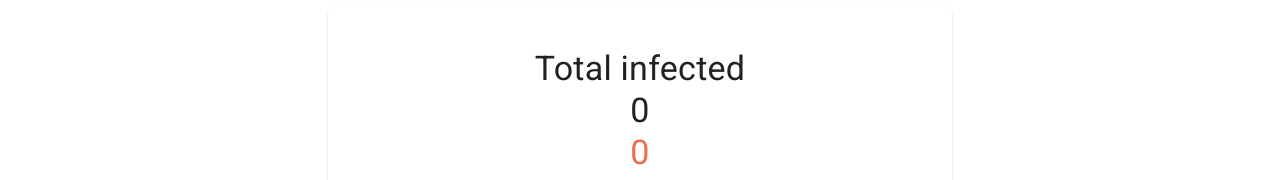
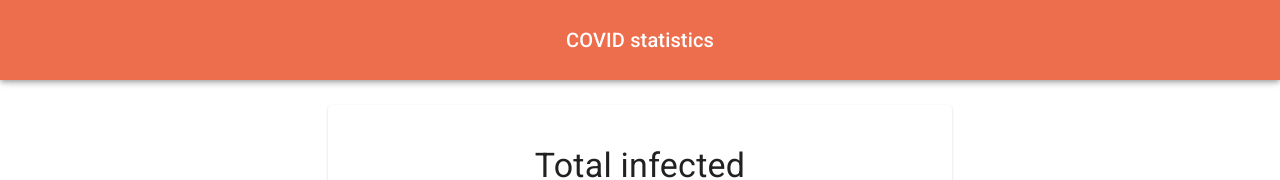
Before and after one commit to ay-ay-vasilev/react-projects, a React (Create React App) app: page / in a window 1280 px wide. Shown: the top 180 px of the page. Built offline with nearby package versions, Linux system fonts and the light colour scheme; no server answers.

Commit message:
Started implementing the App Bar for future navigation

```diff
--- a/src/App.js
+++ b/src/App.js
@@ -1,7 +1,22 @@
 import React from "react";
+// Material UI
+import AppBar from "@material-ui/core/AppBar"
+import Container from "@material-ui/core/Container"
+import Typography from "@material-ui/core/Typography"
+import Grid from "@material-ui/core/Grid"
 // Custom components
 import Info from "./components/Info";
+import Test from "./components/Test";
 
 export default function App() {
-  return <Info />;
+  return <React.Fragment>
+    <AppBar style={{margin: 'auto', height: 80, backgroundColor: '#EC6E4C', justifyContent: "center", alignItems: "center"}}>
+        <Typography variant="h6">
+          COVID statistics
+        </Typography>
+    </AppBar>
+    <Container style={{marginTop: 80, padding: 25}}>
+    <Info/>
+    </Container>
+    </React.Fragment>;
 }
--- a/src/components/Info.js
+++ b/src/components/Info.js
@@ -1,53 +1,17 @@
 import React from "react";
 // MUI
 import Grid from "@material-ui/core/Grid";
-import { makeStyles } from "@material-ui/core/styles";
 // Custom
 import InfoCard from "./InfoCard";
+// styles
+import styles from "../styles/styles"
 
-const useStyles = makeStyles((theme) => ({
-  infoCardWrapper: {
-    maxWidth: theme.spacing(80),
-    width: "100%",
-    alignSelf: "center",
-  },
-  infoCardStyle: {
-    margin: "auto",
-    padding: theme.spacing(2),
-  },
-  forecastStyle: {
-    margin: "auto",
-    width: theme.spacing(14) * 5,
-    padding: theme.spacing(2),
-    spacing: theme.spacing(2),
-  },
-  weatherCard: {
-    width: theme.spacing(14),
-    height: theme.spacing(20),
-  },
-  weatherIcon: {
-    height: theme.spacing(6),
-    width: theme.spacing(6),
-    alignSelf: "center",
-    justify: "center",
-  },
-  weatherIconBig: {
-    height: theme.spacing(8),
-    width: theme.spacing(8),
-    alignSelf: "center",
-    justify: "center",
-  },
-  grayCenterText: {
-    textAlign: "center",
-    color: "#aaaaaa",
-  },
-  grayText: {
-    color: "#aaaaaa",
-  },
-}));
 
 export default function Info() {
-  const classes = useStyles();
+  const classes = styles();
+
+  console.log(classes)
+  console.log(styles())
 
   const cities = [
     {
--- /dev/null
+++ b/src/styles/styles.js
@@ -0,0 +1,44 @@
+import { makeStyles } from "@material-ui/core/styles";
+
+const useStyles = makeStyles((theme) => ({
+    infoCardWrapper: {
+      maxWidth: theme.spacing(80),
+      width: "100%",
+      alignSelf: "center",
+    },
+    infoCardStyle: {
+      margin: "auto",
+      padding: theme.spacing(2),
+    },
+    forecastStyle: {
+      margin: "auto",
+      width: theme.spacing(14) * 5,
+      padding: theme.spacing(2),
+      spacing: theme.spacing(2),
+    },
+    weatherCard: {
+      width: theme.spacing(14),
+      height: theme.spacing(20),
+    },
+    weatherIcon: {
+      height: theme.spacing(6),
+      width: theme.spacing(6),
+      alignSelf: "center",
+      justify: "center",
+    },
+    weatherIconBig: {
+      height: theme.spacing(8),
+      width: theme.spacing(8),
+      alignSelf: "center",
+      justify: "center",
+    },
+    grayCenterText: {
+      textAlign: "center",
+      color: "#aaaaaa",
+    },
+    grayText: {
+      color: "#aaaaaa",
+    },
+  }));
+
+  export default useStyles;
```
